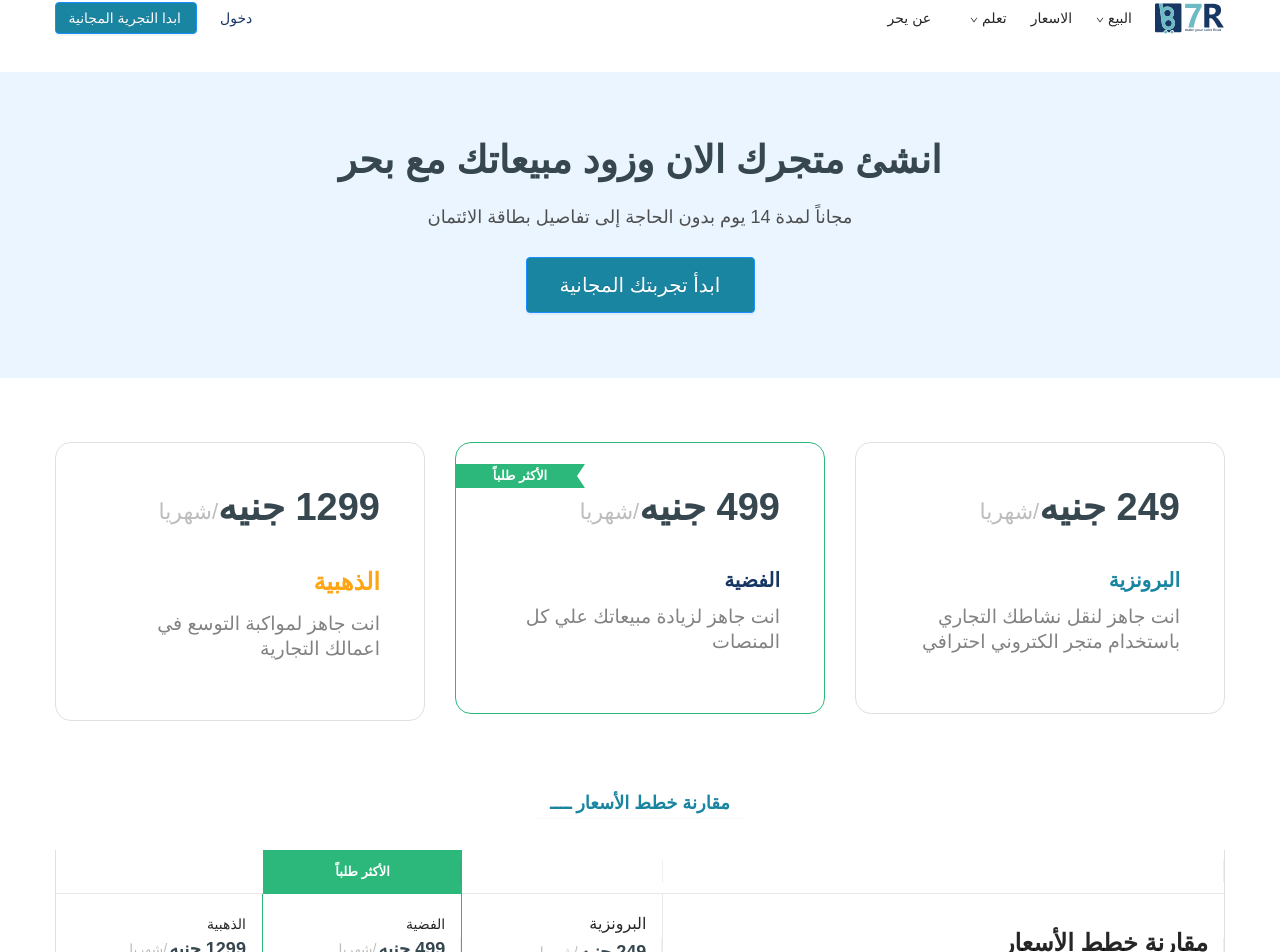
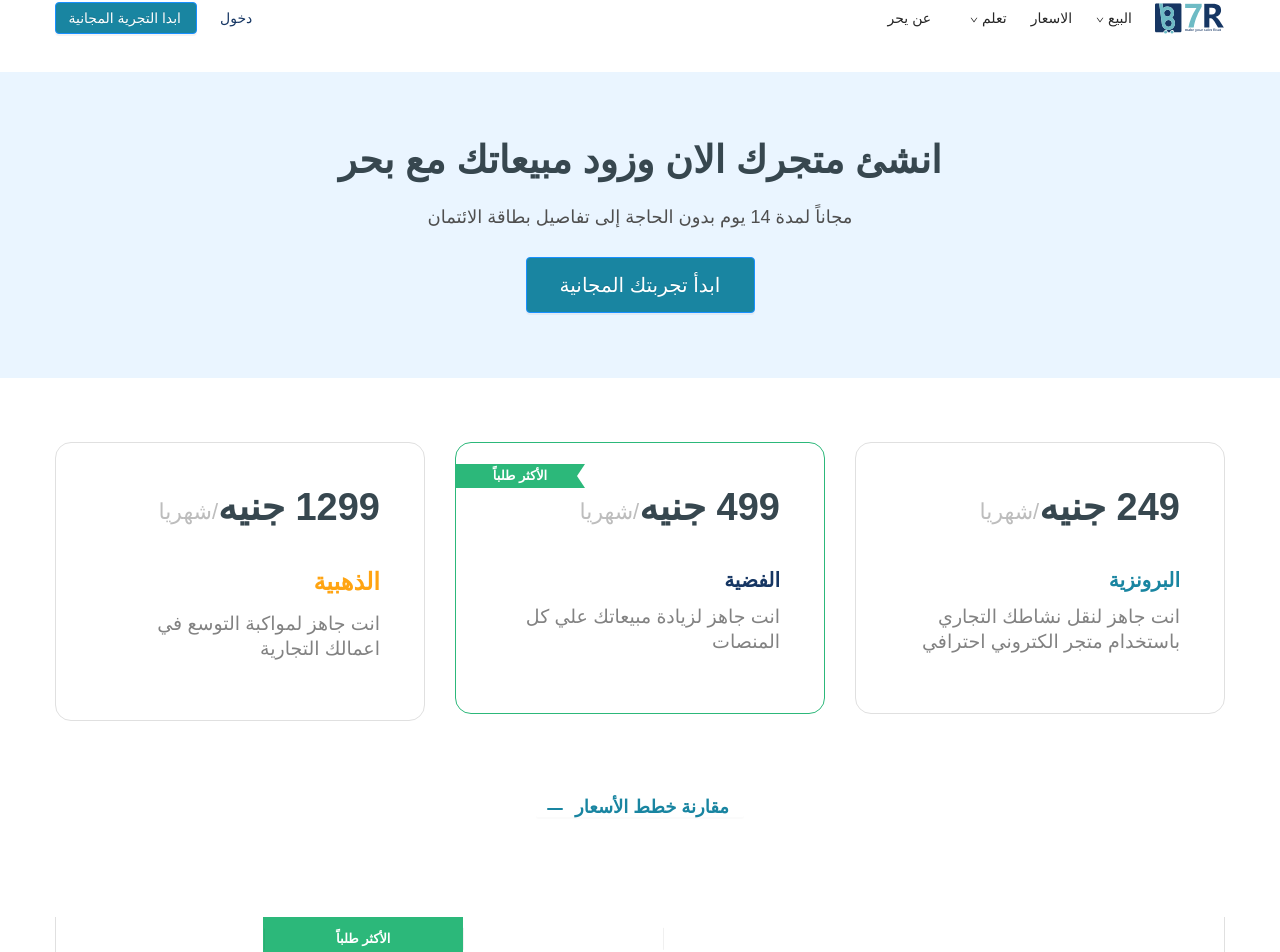
Before and after one commit to ahmed7491/b7r.store, a Next.js app: page /pricing in a window 1280 px wide. Shown: the top 952 px of the page. Built offline with nearby package versions, Linux system fonts and the light colour scheme.

Commit message:
add them and breakpoints

```diff
--- a/components/pricing page/pricingPage.component.jsx
+++ b/components/pricing page/pricingPage.component.jsx
@@ -7,10 +7,11 @@
   PricingCard,
   Badge,
 } from "./pricingPage.styles";
-import { Row, Col, Space, Typography, Button } from "antd";
+import { Row, Col, Space, Typography, Button, Image } from "antd";
 
 import TableIndexComponent from "./table/table.component";
 import TabePaneComponent from "./tabePane/tabe.component";
+import { PRICE_DATA } from "../../locales/ar/price";
 function useWindowResize(callback) {
   useEffect(() => {
     callback();
@@ -26,6 +27,7 @@
 const PricingPageComponent = () =>  {
 
   const [width, setWidth] = useState(true);
+  const [tablePreview, setTablePreview] = useState(true);
   const featureTableCallback = () => {
     if (window.innerWidth > 992) {
       setWidth(true);
@@ -51,7 +53,7 @@
             </Space>
           </Row_Container>
         </TopBanner>
-        <Row_Container>
+        <Row_Container style={{paddingBottom:'65px'}}>
           <Row
             gutter={[30, 30]}
             justify="center"
@@ -117,18 +119,21 @@
             </Col>
 
           </Row>
-          <Button type="ghost" className="btn-2">
-            {" "}
-            مقارنة خطط الأسعار ــــ
+          <Button type="ghost" onClick={()=> setTablePreview(!tablePreview)} className="btn-2">
+            {PRICE_DATA.comparepricing }{tablePreview? (<Image preview={false} alt="right" width={24} height={24} className="plus-minus" src="/static/minus.svg"/>)
+            :(<Image preview={false} alt="right" width={24} height={24} className="plus-minus" src="/static/plus.svg"/>)}
           </Button>
         </Row_Container>
 
         <Row_Container>
-          {width ? (
+          { tablePreview ?
+
+          (width ? (
             <TableIndexComponent />
           ) : (
             <TabePaneComponent/>
-          )}
+          )): null
+          }
         </Row_Container>
       </PricingPageContainer>
     );
--- a/components/pricing page/pricingPage.styles.jsx
+++ b/components/pricing page/pricingPage.styles.jsx
@@ -1,13 +1,19 @@
 import styled from "styled-components";
+import { Breakpoints } from "../../constants/index"
 
 export const PricingPageContainer = styled.div`
-  background-color: #fff;
+  background-color: ${(props) => props.theme.customColors.white};
+  direction: rtl;
   text-align: center;
   .btn-2 {
-    color: #1985a1;
+    color: ${(props) => props.theme.colors.skyBlue};
     border: none;
+    align-items: center;
     font-size: 18px;
     font-weight: 700;
+    .plus-minus{
+      margin: 8px;
+    }
   }
 
   .monthly{
@@ -15,22 +21,22 @@
         line-height: 28px;
         font-size: 14px;
         margin-bottom: 9px;
-        color: #BDBDBD;
-        @media screen and (max-width: 426px){
+        color: ${(props) => props.theme.colors.Gray6};
+        @media screen and (max-width: ${Breakpoints.sm}){
             font-size: 12px;
         }
     }
   .feature-number{
     font-size: 18px;
-    color: #163663;
+    color: ${(props) => props.theme.customColors.primary};
     font-weight: 400;
     line-height: 24px;
     padding-right: 12px;
-    @media screen and (max-width: 426px){
+    @media screen and (max-width: ${Breakpoints.sm}){
       font-size: 16px;
       padding-right: 15px;
     }
-    @media screen and (max-width: 320px){
+    @media screen and (max-width: ${Breakpoints.xs}){
       padding-right: 9px;
       margin-left: 5px;
     }
@@ -38,27 +44,27 @@
   }
   .featureSection-header{
     font-size: 24px;
-    color: #1985A1;
+    color: ${(props) => props.theme.colors.skyBlue};
     font-weight: 600;
     padding: 12px 0px;
-    @media screen and (max-width: 320px){
+    @media screen and (max-width: ${Breakpoints.xs}){
       font-size: 18px;
     }
   }
   .featureSection-header-table{
     font-size: 20px;
-    color: #1985A1;
+    color: ${(props) => props.theme.colors.skyBlue};
   }
   .feature-title{
     font-size: 18px;
-    color: #4F4F4F;
+    color: ${(props) => props.theme.colors.Gray2};
     font-weight: 400;
     line-height: 24px;
 
-    @media screen and (max-width: 768px){
+    @media screen and (max-width: ${Breakpoints.md}){
       font-size: 16px;
     }
-    @media screen and (max-width: 426px){
+    @media screen and (max-width: ${Breakpoints.sm}){
       font-size: 14px;
     }
     @media screen and (max-width: 375px){
@@ -67,7 +73,7 @@
   }
 
   .bestSeller-card{
-  border: 1.5px solid #2CB87A;
+  border: 1.5px solid ${(props) => props.theme.colors.Green};
 }
 `;
 
@@ -75,15 +81,15 @@
   text-align: center;
   margin-bottom: 64px;
   padding: 65px 0px;
-  background-color: #eaf5ff;
+  background-color: ${(props) => props.theme.backgroundColors.lightBlue};
 
   .upper-header{
-    color: #37474F;
+    color: ${(props) => props.theme.customColors.dark};
     font-weight: 600;
-    @media screen and (max-width: 768px){
+    @media screen and (max-width: ${Breakpoints.md}){
       font-size: 24px;
     }
-    @media screen and (max-width: 376px){
+    @media screen and (max-width: ${Breakpoints.sm}){
       font-size: 22px;
     }
   }
@@ -91,8 +97,8 @@
     font-size: 18px;
     line-height: 24px;
     font-weight: 400;
-    color: #4f4f4f;
-    @media screen and (max-width: 426px){
+    color: ${(props) => props.theme.colors.Gray2};
+    @media screen and (max-width: ${Breakpoints.sm}){
       font-size: 14px;
     }
   }
@@ -100,12 +106,12 @@
     width: 229px;
     height: 56px;
     border-radius: 4px;
-    background-color: var(--lightBlue);
+    background-color: ${(props) => props.theme.colors.skyBlue};
     font-size: 20px;
-    @media screen and (max-width: 768px){
+    @media screen and (max-width: ${Breakpoints.md}){
       width: 215px;
     }
-    @media screen and (max-width: 376px){
+    @media screen and (max-width: ${Breakpoints.sm}){
       width: 169px;
       font-size: 16px;
     }
@@ -117,27 +123,27 @@
   overflow: hidden;
   position: relative;
   direction: rtl;
-  border: 1.5px solid #e0e0e0;
+  border: 1.5px solid ${(props) => props.theme.colors.Gray7};
   border-radius: 16px;
 
   .header {
     display: flex;
     align-items: center;
-    color: var(--darkBlue);
+    color: ${(props) => props.theme.customColors.dark};
   }
   .card-price{
     font-size: 38px;
     line-height: 48px;
-    color: #37474F;
+    color: ${(props) => props.theme.customColors.dark};
     font-weight: 700;
-    @media screen and (max-width: 376px){
+    @media screen and (max-width: ${Breakpoints.sm}){
       font-size: 34px;
     }
   }
   .duration-pay {
     font-size: 22px;
     line-height: 24px;
-    color: #bdbdbd;
+    color: ${(props) => props.theme.colors.Gray6};
     margin-bottom: 9px;
   }
   .description {
@@ -145,7 +151,7 @@
     font-size: 19px;
     line-height: 25px;
     font-weight: 400;
-    color: #828282;
+    color: ${(props) => props.theme.colors.Gray1};
   }
 
 
@@ -156,7 +162,7 @@
 
   top: 21px;
   left: -1px;
-  background: #2cb87a;
+  background: ${(props) => props.theme.colors.Green};
   z-index: 10;
   font-size: 13px;
   font-weight: 600;
--- a/components/pricing page/tabePane/tabe.styles.jsx
+++ b/components/pricing page/tabePane/tabe.styles.jsx
@@ -1,11 +1,12 @@
 import styled from "styled-components";
+import { Breakpoints } from "../../../constants/index"
 
 export const TabPaneContainer = styled.div`
 padding: 75px 0px;
 
 .tabName-type{
     font-size: 18px;
-    color: #4F4F4F;
+    color: ${(props) => props.theme.colors.Gray2};
     @media screen and (max-width: 426px){
         font-size: 16px;
     }
@@ -22,7 +23,7 @@
         font-weight: 700;
         line-height: 28px;
         font-size: 18px;
-        color: #163663;
+        color: ${(props) => props.theme.customColors.dark};
         @media screen and (max-width: 426px){
             font-size: 16px;
         }
@@ -44,7 +45,7 @@
     top: 0;
     padding: 0;
     width: 100%;
-    background-color: #fff;
+    background-color: ${(props) => props.theme.customColors.white};
 }
 
 .ant-tabs-tab{
@@ -60,11 +61,7 @@
     .inner-Table{
         text-align: start;
         padding-left: 30px;
-        /* :first-child{
-            color: orange;
-            background-color: red;
-        } */
-        @media screen and (max-width: 768px){
+        @media screen and (max-width: ${Breakpoints.md}){
             min-width: 735px;
         }
         @media screen and (max-width: 426px){
--- a/components/pricing page/table/TableData.js
+++ b/components/pricing page/table/TableData.js
@@ -5,8 +5,6 @@
 const { Title, Text } = Typography;
 
 export const colHeadersNumbers=[0,17,31,43,47]
-
-const TypeTitle = { fontSize: "24px", color: "#1985A1", fontWeight:'600' , padding: "12px"};
 
 const sharedOnCell = (_, index) => {
   if (colHeadersNumbers.includes(index)) {
@@ -23,7 +21,7 @@
       {
         align: "right",
         className: "feature-Row",
-        title: <Title level={3}>مقارنة خطط الأسعار</Title>,
+        title: <Title level={3} className="main-tableHeader">مقارنة خطط الأسعار</Title>,
         dataIndex: "features",
         key: "features",
         width: "48%",
@@ -44,23 +42,14 @@
         title: (
           <Typography style={{ textAlign: "right" }}>
             <Text
-              style={{
-                fontWeight: "400",
-                fontSize: "16px",
-                lineHeight: "28px",
-              }}
+              className="table-type"
             >
               البرونزية
             </Text>
             <p style={{ display: "flex", alignItems: "center", gap: "2px" }}>
               <Title
                 level={4}
-                style={{
-                  fontWeight: "700",
-                  lineHeight: "28px",
-                  fontSize: "18px",
-                  color: "#37474F",
-                }}
+                className="price"
               >
                 249 جنيه
               </Title>
@@ -82,14 +71,7 @@
     align: "center",
     className: "bestSeller-Row",
     title: (
-      <Text
-        style={{
-          fontSize: "13px",
-          fontWeight: "700",
-          color: "#fff",
-          backgroundColor: "#2CB87A",
-        }}
-      >
+      <Text className="bestSeller-description">
         الأكثر طلباً
       </Text>
     ),
@@ -99,16 +81,11 @@
         className: "silver-Row",
         title: (
           <Typography style={{ textAlign: "right" }}>
-            <Text>الفضية</Text>
+            <Text className="table-type">الفضية</Text>
             <p style={{ display: "flex", alignItems: "center", gap: "2px" }}>
               <Title
                 level={4}
-                style={{
-                  fontWeight: "700",
-                  lineHeight: "28px",
-                  fontSize: "18px",
-                  color: "#37474F",
-                }}
+                className="price"
               >
                 499 جنيه
               </Title>
@@ -136,16 +113,11 @@
         className: "gold-Row",
         title: (
           <Typography style={{ textAlign: "right" }}>
-            <Text>الذهبية</Text>
+            <Text className="table-type">الذهبية</Text>
             <p style={{ display: "flex", alignItems: "center", gap: "2px" }}>
               <Title
                 level={4}
-                style={{
-                  fontWeight: "700",
-                  lineHeight: "28px",
-                  fontSize: "18px",
-                  color: "#37474F",
-                }}
+                className="price"
               >
                 1299 جنيه
               </Title>
--- a/components/pricing page/table/table.styles.jsx
+++ b/components/pricing page/table/table.styles.jsx
@@ -8,47 +8,69 @@
   padding: 9px 0px;
   margin-bottom: 0px;
   max-width: 230px;
-  background-color: #2cb87a;
-  border: 1px solid #2CB87A;
+  background-color: ${(props) => props.theme.colors.Green};
+  border: 1px solid ${(props) => props.theme.colors.Green};
   font-size: 13px;
   line-height: 24px;
   font-weight: 700;
-  color: #fff;
+  color: ${(props) => props.theme.customColors.white};
+
+  .bestSeller-description{
+    font-size: 13px;
+    font-weight: 700;
+    color: ${(props) => props.theme.customColors.white};
+  }
 }
 
 
 .silver-Row {
-  border-right: 1px solid #2CB87A;
-  background-color: #fff;
+  border-right: 1px solid ${(props) => props.theme.colors.Green};
+  background-color: ${(props) => props.theme.customColors.white};
 }
 .advanced-Row{
-  border-right: 1px solid #E7E7ED;
-  background-color: #fff;
-  /* background-color: ${(props)=>(props.colSpan === '4'? "#14333b" : null)}; */
+  border-right: 1px solid ${(props) => props.theme.colors.Gray8};
+  background-color: ${(props) => props.theme.customColors.white};
 }
 .gold-Row{
-  border-right: 1px solid #2CB87A;
-  background-color: #fff;
+  border-right: 1px solid ${(props) => props.theme.colors.Green};
+  background-color: ${(props) => props.theme.customColors.white};
 }
 
 .feature-Row{
-  background-color: #fff;
+  background-color: ${(props) => props.theme.customColors.white};
 }
 
 .init-Row{
-  background-color: #fff;
-  border-bottom: 1px solid #E7E7ED;
+  background-color: ${(props) => props.theme.customColors.white};
+  border-bottom: 1px solid ${(props) => props.theme.colors.Gray8};
 }
 
 .table-section {
     direction: rtl;
-    border-right: 1px solid #E0E0E0;
-    border-left: 1px solid #E0E0E0;
-    border-bottom: 1px solid #E0E0E0;
+    border-right: 1px solid ${(props) => props.theme.colors.Gray7};
+    border-left: 1px solid ${(props) => props.theme.colors.Gray7};
+    border-bottom: 1px solid ${(props) => props.theme.colors.Gray7};
 
 }
 .table-row-light > :first-child {
-  background-color: #E1F5FA;
+  background-color: ${(props) => props.theme.customColors.lightBlue};
 }
 
+.table-type{
+  font-style: 400;
+  font-size: 16px;
+  line-height: 28px;
+  color: ${(props) => props.theme.colors.Gray2};
+}
+
+.price{
+  font-weight: 700;
+  line-height: 28px;
+  font-size: 18px;
+  color: ${(props) => props.theme.customColors.dark};
+}
+.main-tableHeader{
+  font-size: 26px;
+  color: ${(props) => props.theme.customColors.dark};
+}
 `;
--- a/layouts/index.js
+++ b/layouts/index.js
@@ -1,12 +1,18 @@
+import { ConfigProvider } from 'antd';
 import React from 'react';
+import { ThemeProvider } from 'styled-components';
 import HeaderComponent from '../components/header/header.component';
+import { theme } from './theme/style';
 
 const Layout = ({ children }) => {
+
     return (
-        <div>
-            <HeaderComponent/>
-        {children}
-        </div>
+        <ThemeProvider theme={theme()}>
+            <ConfigProvider direction='rtl'>
+                <HeaderComponent/>
+                {children}
+            </ConfigProvider>
+        </ThemeProvider>
     )
 }
 
--- /dev/null
+++ b/layouts/theme/style.js
@@ -0,0 +1,117 @@
+export const theme = (props) => {
+
+    return {
+      ...props,
+      // isBreakpoints: props.sizes,
+      breakpoints: {
+        xxl: `1600px`,
+        xl: `1200px`,
+        lg: `992px`,
+        md: `768px`,
+        sm: `576px`,
+        xs: `320px`,
+      },
+      customColors: {
+        primary: `#163663`,
+        // primary: `#2D6976`,
+        primaryHover: "#4A94A5",
+        hover: "#5474A1",
+        secondary: `#6EBBC5`,
+        // secondary: `#293241`,
+        white: "#fff",
+        lightGray: "#fafafa",
+        orange: "#FE5F55",
+        lightOrange: "#EC663D",
+        dark: "#37474F",
+        ofWhite: "#ECF5F7",
+        darkGray: "#9b9b9b48",
+        gray: "rgba(235, 235, 235, 0.14)",
+        lightBlue: "#E1F5FA",
+
+      },
+      colors: {
+        black: "#000",
+        black3: "#333",
+        Gray: "#999",
+        Gray1: "#828282",
+        Gray2: "#4f4f4f",
+        Gray3: "#272833",
+        Gray4: "#444444",
+        Gray5: "#18191F",
+        Gray6: `#BDBDBD`,
+        Gray7: "#E0E0E0",
+        Gray8: "E7E7ED",
+        red: "#FE5F55",
+        hoverRed: "#FF7169",
+        skyBlue: "#1985A1",
+        Green: "#2cb87a"
+      },
+      backgroundColors: {
+        bgPrimary: `#001529`,
+        bgSecondary: "#f5f5f5",
+        lightBlue: "#EAF5FF",
+        lightRed: "#FFF8F9",
+        overlay: "#F2FFFF",
+        lightGray: "#FAFAFA",
+        red: "#FE5F55",
+        gray6: "#f2f2f2",
+        lighter: "#DCF3F9",
+        lightGray2: "#FCFCFC",
+        lightBlue2: "#E9FCFC",
+
+        // bgSecondaryLight: lighten(0.6, colors?.secondary || `#6a759b`),
+      },
+      borderColors: {
+        primaryBorderColor: `#001529`,
+        secondBorderColor: `#c4c4c4`,
+        black3: "#333",
+        light: "#e3eef1",
+        lightGray: "#FAFAFA",
+        gray: "#dadada",
+        gray2: "#444444",
+      },
+      // baseFontSize: {
+      //   h1FontSize: getSize({
+      //     xxl: "40px",
+      //     xl: "32px",
+      //     md: "24px",
+      //     xs: "20px",
+      //   }),
+      //   h2FontSize: getSize({
+      //     xxl: "24px",
+      //     xl: "20px",
+      //     md: "16px",
+      //     sm: "12px",
+      //   }),
+      //   h3FontSize: getSize({
+      //     xxl: "24px",
+      //     md: "16px",
+      //     xs: "12px",
+      //   }),
+      //   h4FontSize: getSize({
+      //     xxl: "24px",
+      //     xl: "16px",
+      //     md: "14px",
+      //   }),
+      //   h5FontSize: getSize({
+      //     xxl: "20px",
+      //     xl: "16px",
+      //     md: "14px",
+      //   }),
+      // },
+      baseBoxShadow: {
+        boxShadowBase: `0 2px 8px rgba(0, 0, 0, 0.15)`,
+        sortingBoxShadow: `0 2.36px 9.46px #2979FF`,
+      },
+      borderRadius: {
+        borderRadiusBase: `4px`,
+        bgBorderRadius: `10px`,
+      },
+    };
+  };
+
+  /*
+  style breakPoint use
+  min-width
+  xs to xxl
+  */
--- a/locales/ar/price.js
+++ b/locales/ar/price.js
@@ -55,6 +55,7 @@
   enrollNow: "اشترك الان",
   UNLIMITED: "غير محدود",
   INORDER: "عند الطلب",
+  comparepricing: "مقارنة خطط الأسعار"
 
 
 }
```
Also changed, not shown: constants/index.js (added, +8 -0 lines), public/static/minus.svg (added), public/static/plus.svg (added).
